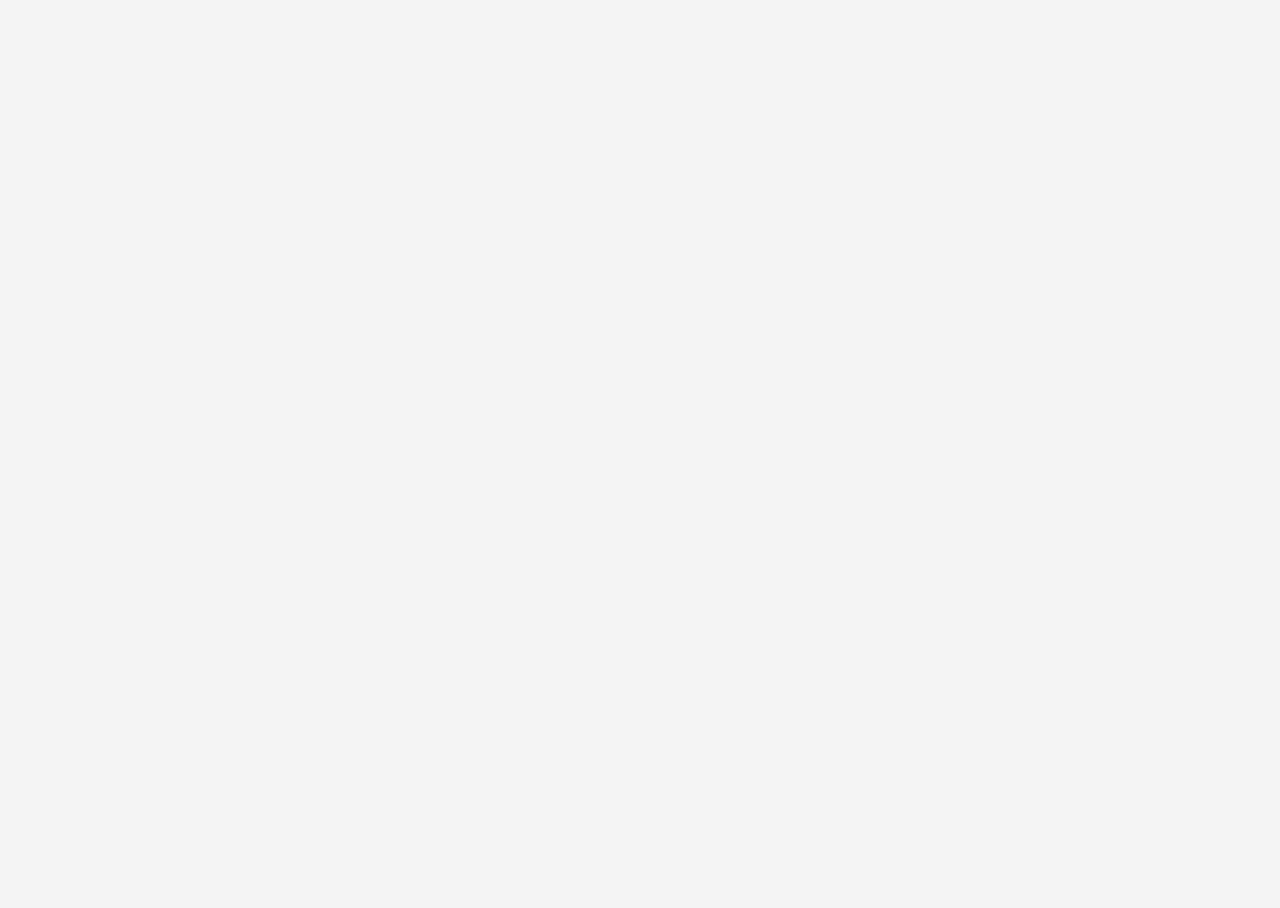
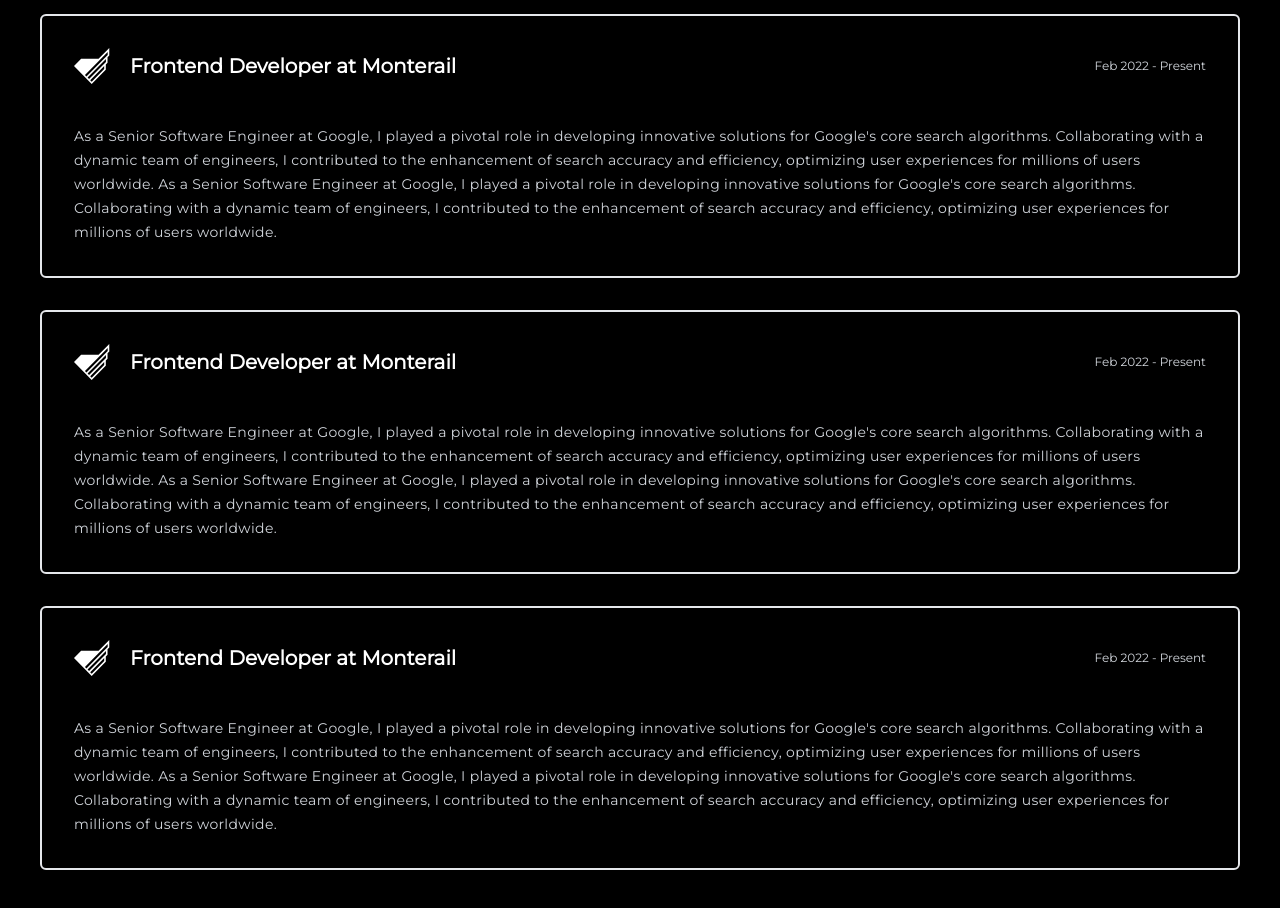
Before and after one commit to mandziukGIT/portfolio, a Nuxt app: page / in a window 1280 px wide. Shown: the part 1120-2028 px from the top of the page. Before the commit the page ends 800 px from the top, so only its background shows below. Built offline with nearby package versions, Linux system fonts and the light colour scheme.

Commit message:
Implement experience section

```diff
--- /dev/null
+++ b/components/Experience.vue
@@ -0,0 +1,62 @@
+<script setup lang='ts'>
+</script>
+<template>
+    <section id="experience" class='bg-black mt-24'>
+        <div class='max-w-screen-xl mx-auto px-10 2xl:px-0 py-20'>
+            <h2 class='text-white font-bold text-4xl text-center mt-10 mb-20'>Experience</h2>
+
+                <BaseCard class="text-white">
+                <template #title>
+                    <div class="flex justify-between items-center">
+                        <div class="flex gap-5 items-center">
+                            <img src="~/assets/img/monte-logo.svg" alt="monterail logo" width='36' height='36px' />
+                            <p class='text-xl font-bold'>
+                                Frontend Developer at Monterail
+                            </p>
+                        </div>
+                        <span class='text-xs text-gray-300'>Feb 2022 - Present</span>
+                    </div>
+                </template>
+                <p class='text-sm text-gray-300 leading-6 tracking-wide'>
+                    As a Senior Software Engineer at Google, I played a pivotal role in developing innovative solutions for Google's core search algorithms. Collaborating with a dynamic team of engineers, I contributed to the enhancement of search accuracy and efficiency, optimizing user experiences for millions of users worldwide. As a Senior Software Engineer at Google, I played a pivotal role in developing innovative solutions for Google's core search algorithms. Collaborating with a dynamic team of engineers, I contributed to the enhancement of search accuracy and efficiency, optimizing user experiences for millions of users worldwide.
+                </p>
+            </BaseCard>
+            <BaseCard class="text-white mt-8">
+                <template #title>
+                    <div class="flex justify-between items-center">
+                        <div class="flex gap-5 items-center">
+                            <img src="~/assets/img/monte-logo.svg" alt="monterail logo" width='36' height='36px' />
+                            <p class='text-xl font-bold'>
+                                Frontend Developer at Monterail
+                            </p>
+                        </div>
+                        <span class='text-xs text-gray-300'>Feb 2022 - Present</span>
+                    </div>
+                </template>
+                <p class='text-sm text-gray-300 leading-6 tracking-wide'>
+                    As a Senior Software Engineer at Google, I played a pivotal role in developing innovative solutions for Google's core search algorithms. Collaborating with a dynamic team of engineers, I contributed to the enhancement of search accuracy and efficiency, optimizing user experiences for millions of users worldwide. As a Senior Software Engineer at Google, I played a pivotal role in developing innovative solutions for Google's core search algorithms. Collaborating with a dynamic team of engineers, I contributed to the enhancement of search accuracy and efficiency, optimizing user experiences for millions of users worldwide.
+                </p>
+            </BaseCard>
+            <BaseCard class="text-white mt-8">
+                <template #title>
+                    <div class="flex justify-between items-center">
+                        <div class="flex gap-5 items-center">
+                            <img src="~/assets/img/monte-logo.svg" alt="monterail logo" width='36' height='36px' />
+                            <p class='text-xl font-bold'>
+                                Frontend Developer at Monterail
+                            </p>
+                        </div>
+                        <span class='text-xs text-gray-300'>Feb 2022 - Present</span>
+                    </div>
+                </template>
+                <p class='text-sm text-gray-300 leading-6 tracking-wide'>
+                    As a Senior Software Engineer at Google, I played a pivotal role in developing innovative solutions for Google's core search algorithms. Collaborating with a dynamic team of engineers, I contributed to the enhancement of search accuracy and efficiency, optimizing user experiences for millions of users worldwide. As a Senior Software Engineer at Google, I played a pivotal role in developing innovative solutions for Google's core search algorithms. Collaborating with a dynamic team of engineers, I contributed to the enhancement of search accuracy and efficiency, optimizing user experiences for millions of users worldwide.
+                </p>
+            </BaseCard>
+
+        </div>
+    </section>
+</template>
+<style>
+
+</style>
--- a/pages/index.vue
+++ b/pages/index.vue
@@ -2,6 +2,7 @@
 </script>
 <template>
     <main>
-        <Hero />
+        <Hero/>
+        <Experience />
     </main>
 </template>
```
Also changed, not shown: assets/img/monte-logo.svg (added).
